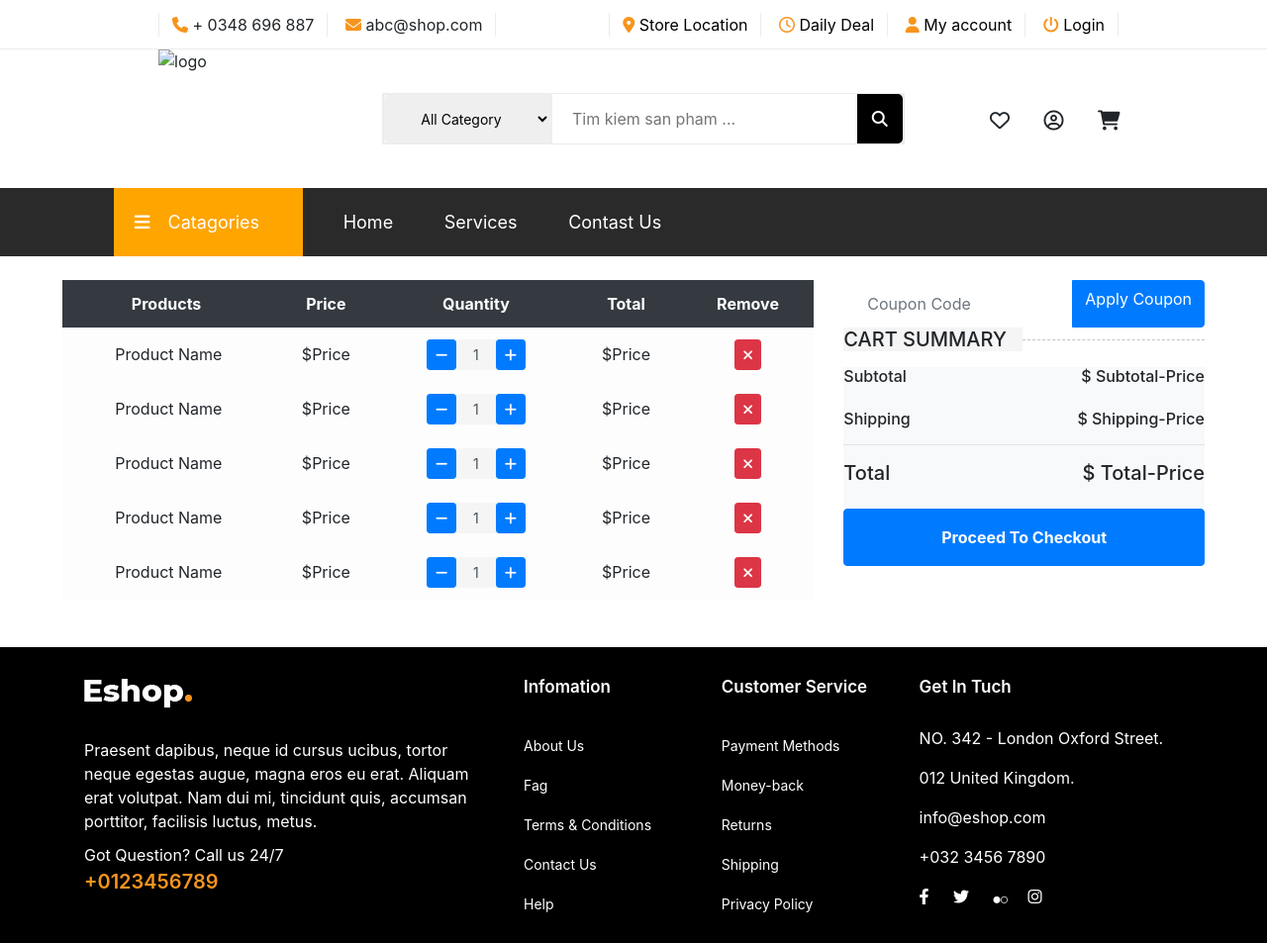
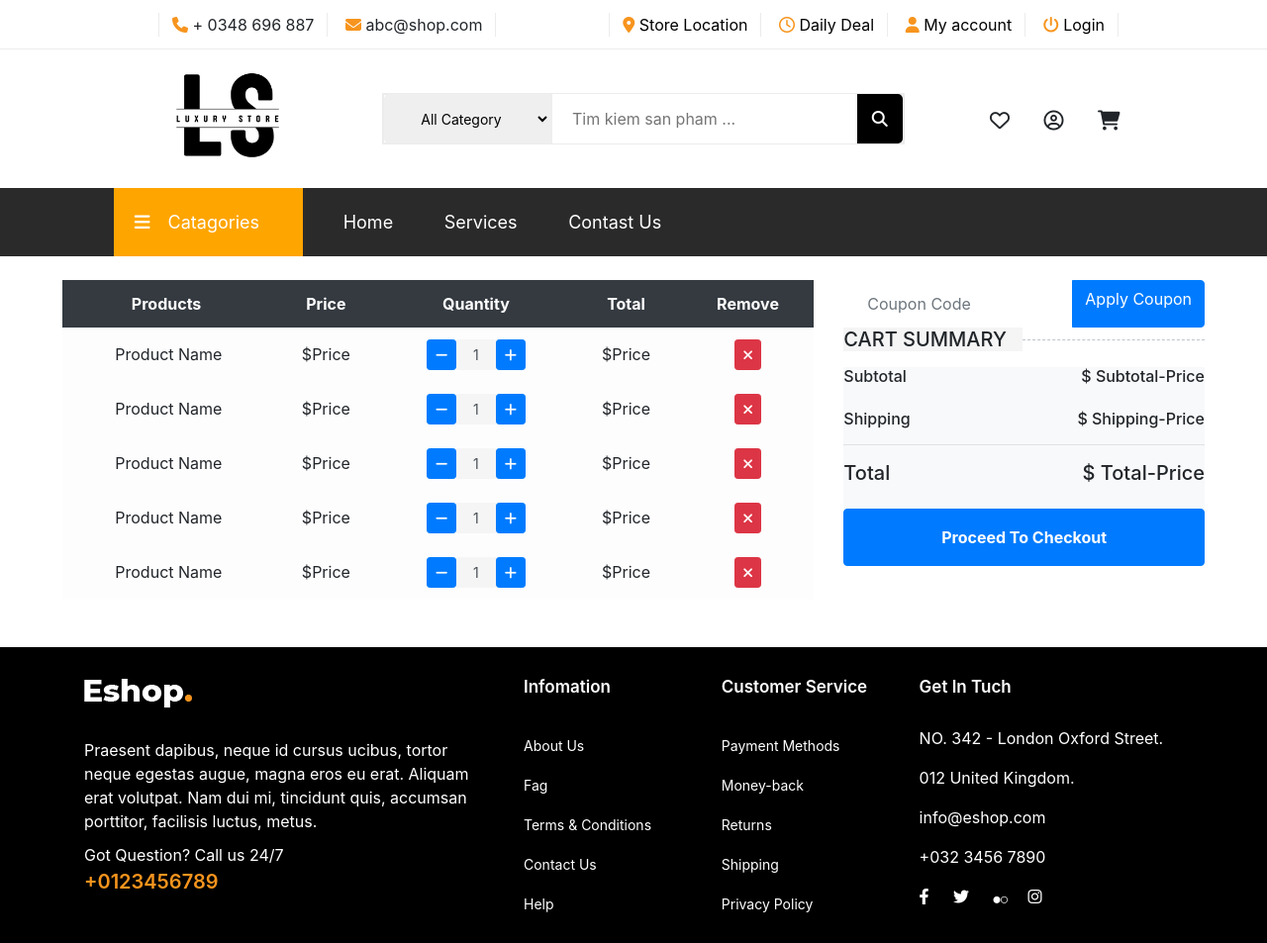
Before and after one commit to XuanHoangg/DoAnWeb, a plain HTML site: page cart.html in a window 1280 px wide. Shown: the top 953 px of the page at 99% size. Drawn offline with nearby package versions, Linux system fonts and the light colour scheme.

Commit message:
Update cart.html

```diff
--- a/cart.html
+++ b/cart.html
@@ -40,7 +40,7 @@
     <!-- search -->
     <div class="header">
         <div class="logo-page">
-            <img class="logo" src="/mg/LS (1).png" alt="logo">
+            <img class="logo" src="/img/LS (1).png" alt="logo">
         </div>
         <div class="search-bar">
             <div class="search-bar-top">
```
